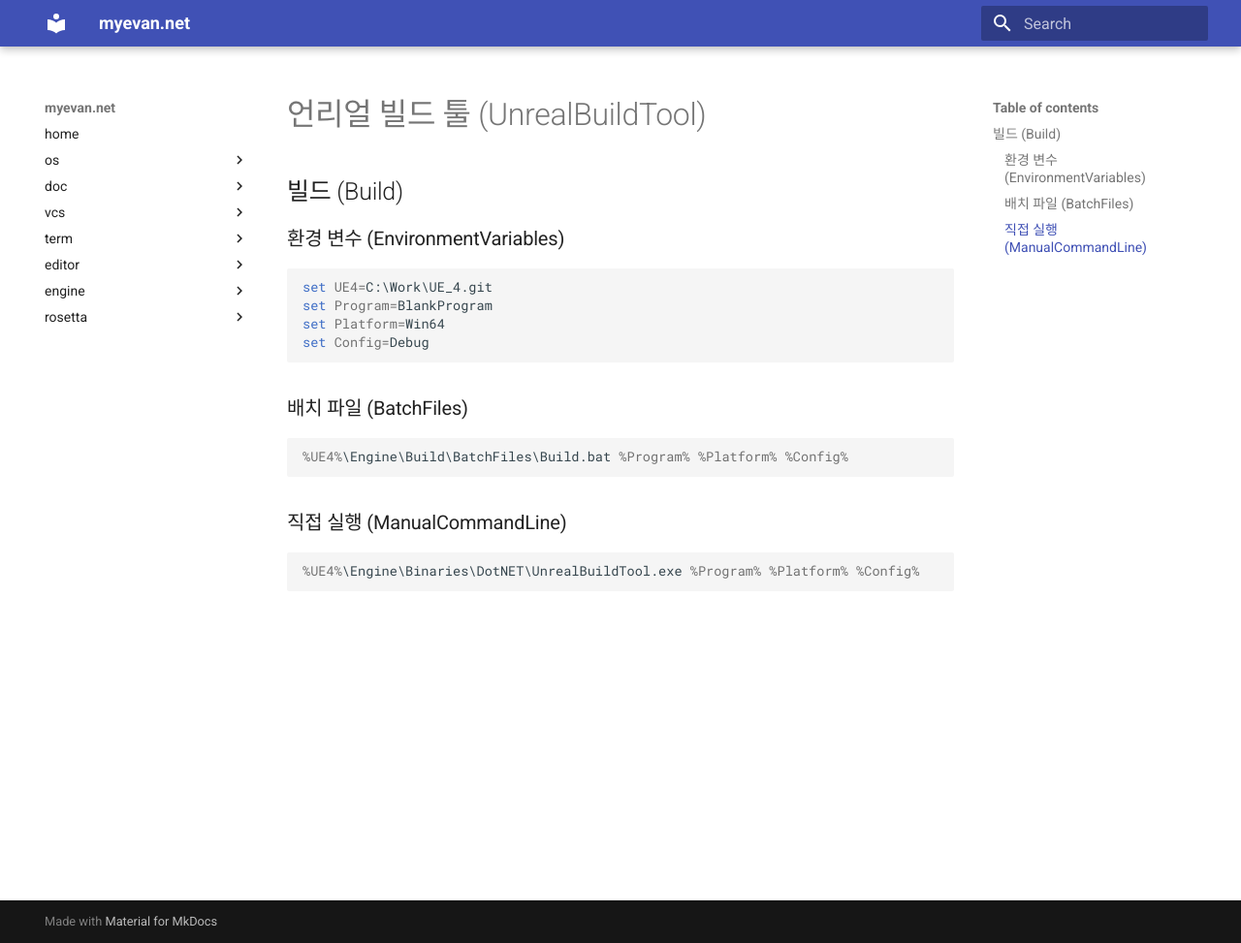
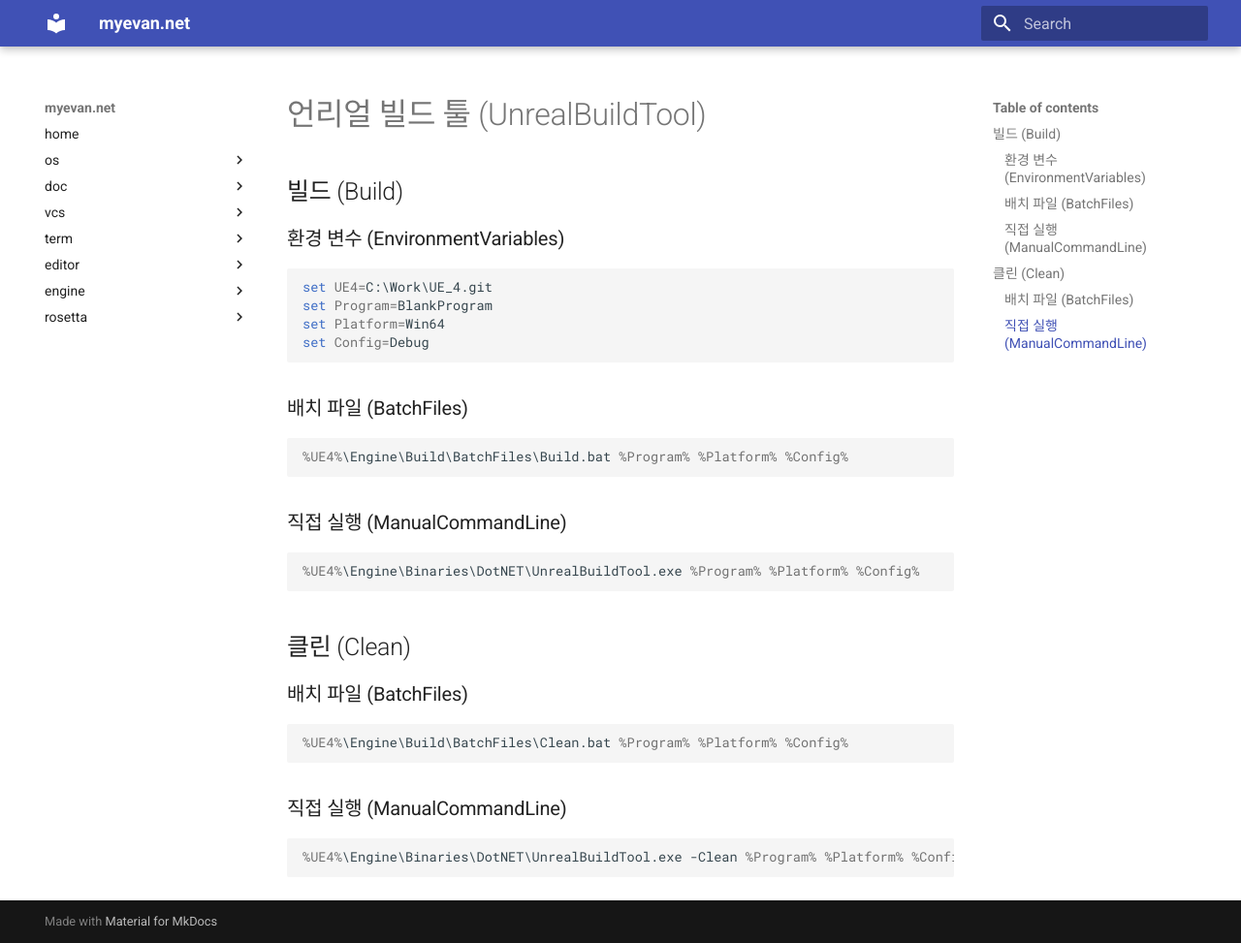
Before and after one commit to myevan/myevan-home, an MkDocs documentation site: the page built from docs/ue4_build_tool.md, in a window 1280 px wide and 973 px high. Shown: the whole window at 97% size. Built offline with MkDocs 1.6.1 and Material for MkDocs 9.7.7, drawn with Linux system fonts in a browser that asks for light colours.

Commit message:
언리얼 빌드 툴 클린

````diff
--- a/docs/ue4_build_tool.md
+++ b/docs/ue4_build_tool.md
@@ -22,3 +22,17 @@ set Config=Debug
 ```bat
 %UE4%\Engine\Binaries\DotNET\UnrealBuildTool.exe %Program% %Platform% %Config%
 ```
+
+## 클린 (Clean)
+
+### 배치 파일 (BatchFiles)
+
+```bat
+%UE4%\Engine\Build\BatchFiles\Clean.bat %Program% %Platform% %Config%
+```
+
+### 직접 실행 (ManualCommandLine)
+
+```bat
+%UE4%\Engine\Binaries\DotNET\UnrealBuildTool.exe -Clean %Program% %Platform% %Config%
+```
````
